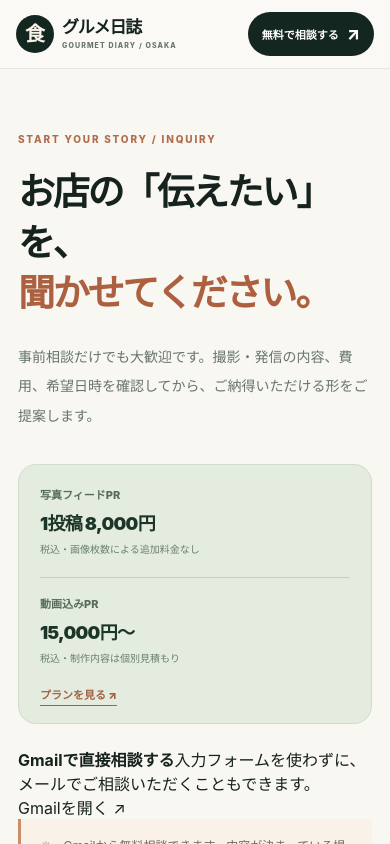
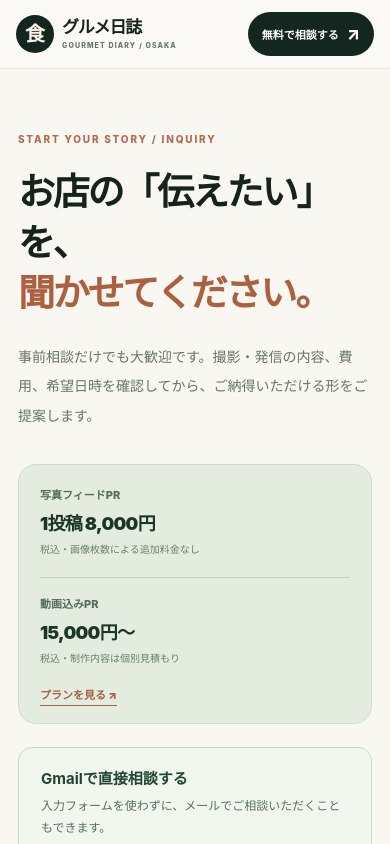
Before and after one commit to mako0120/grume-match, a Next.js app: page /diary/request in a window 390 px wide. Shown: the top 844 px of the page. Built offline with nearby package versions, Linux system fonts and the light colour scheme; no server answers.

Commit message:
style(diary): visually separate quick Gmail contact from native form in mobile and desktop

```diff
--- a/app/diary/request/request-email.css
+++ b/app/diary/request/request-email.css
@@ -25,3 +25,13 @@
 .diary-v2 .diary-email-footer a{color:#2c6648;text-decoration:underline;font-weight:850}
 @media(max-width:650px){.diary-v2 .diary-email-fallback{padding:20px 15px;border-radius:14px}.diary-v2 .diary-email-actions{flex-direction:column;align-items:stretch}.diary-v2 .diary-email-actions .diary-button{width:100%;text-align:center}.diary-v2 .diary-email-alt{text-align:center;padding:8px}}
 @media(prefers-reduced-motion:reduce){.diary-v2 .diary-email-fallback *{transition:none!important}}
+
+/* Always-available Gmail route, even when Netlify Forms is on. */
+.diary-v2 .diary-gmail-quick-link{display:flex;align-items:center;justify-content:space-between;gap:17px;flex-wrap:wrap;margin:20px 0;padding:19px 22px;border:1px solid #c9d9c8;background:#f1f7ee;border-radius:14px}
+.diary-v2 .diary-gmail-quick-link>div{display:grid;gap:7px}
+.diary-v2 .diary-gmail-quick-link strong{font-size:15px;color:#214631}
+.diary-v2 .diary-gmail-quick-link span{font-size:12px;line-height:1.8;color:#58705d}
+.diary-v2 .diary-gmail-quick-link>a{display:inline-flex;align-items:center;justify-content:center;text-decoration:none;border-radius:9px;padding:13px 18px;background:#214631;color:#fff;font-size:13px;font-weight:850;min-height:47px}
+.diary-v2 .diary-gmail-quick-link>a:hover{background:#30634a}
+.diary-v2 .diary-gmail-quick-link>a:focus-visible{outline:3px solid #c08850;outline-offset:3px}
+@media(max-width:650px){.diary-v2 .diary-gmail-quick-link>a{width:100%}}
```
